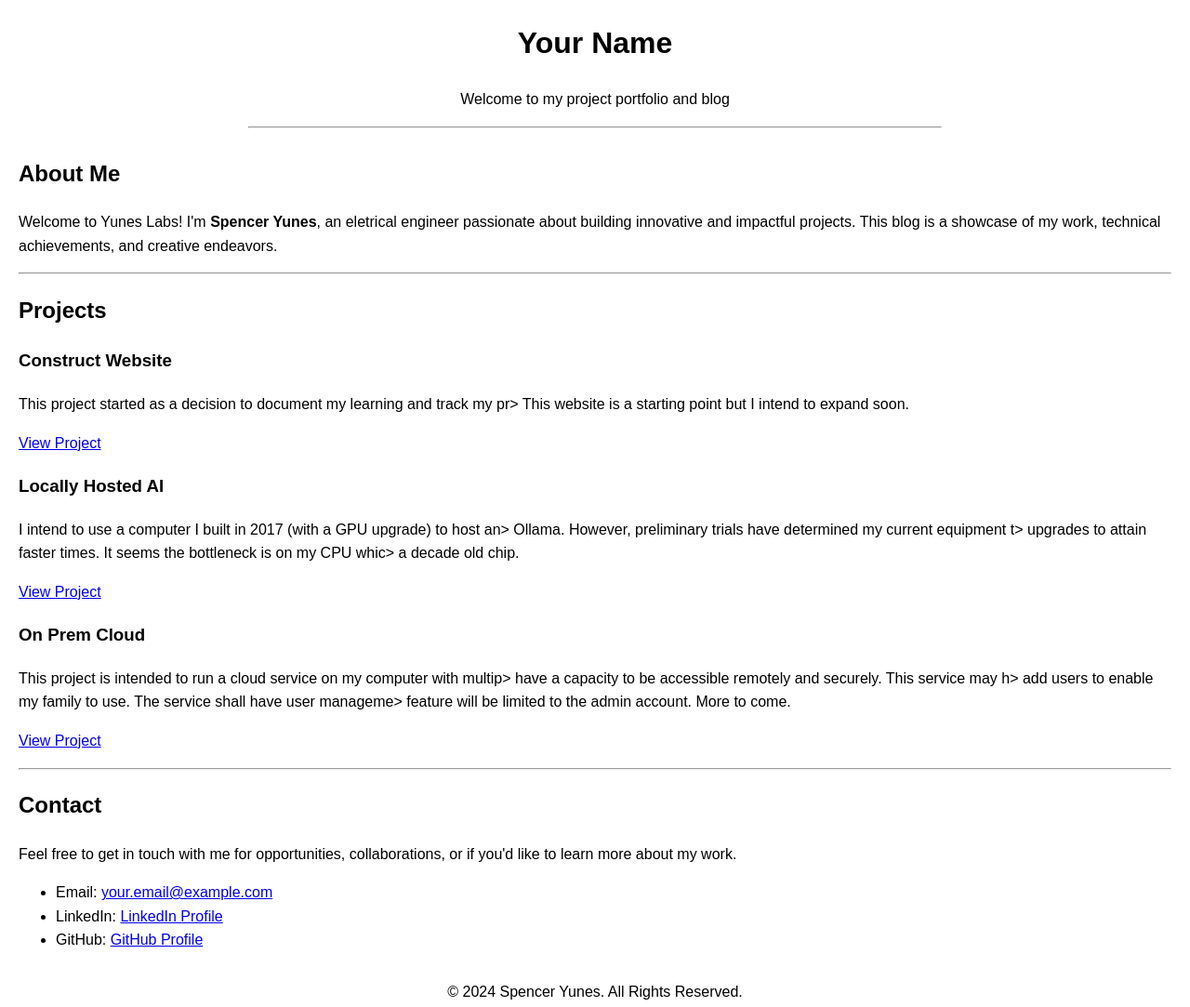
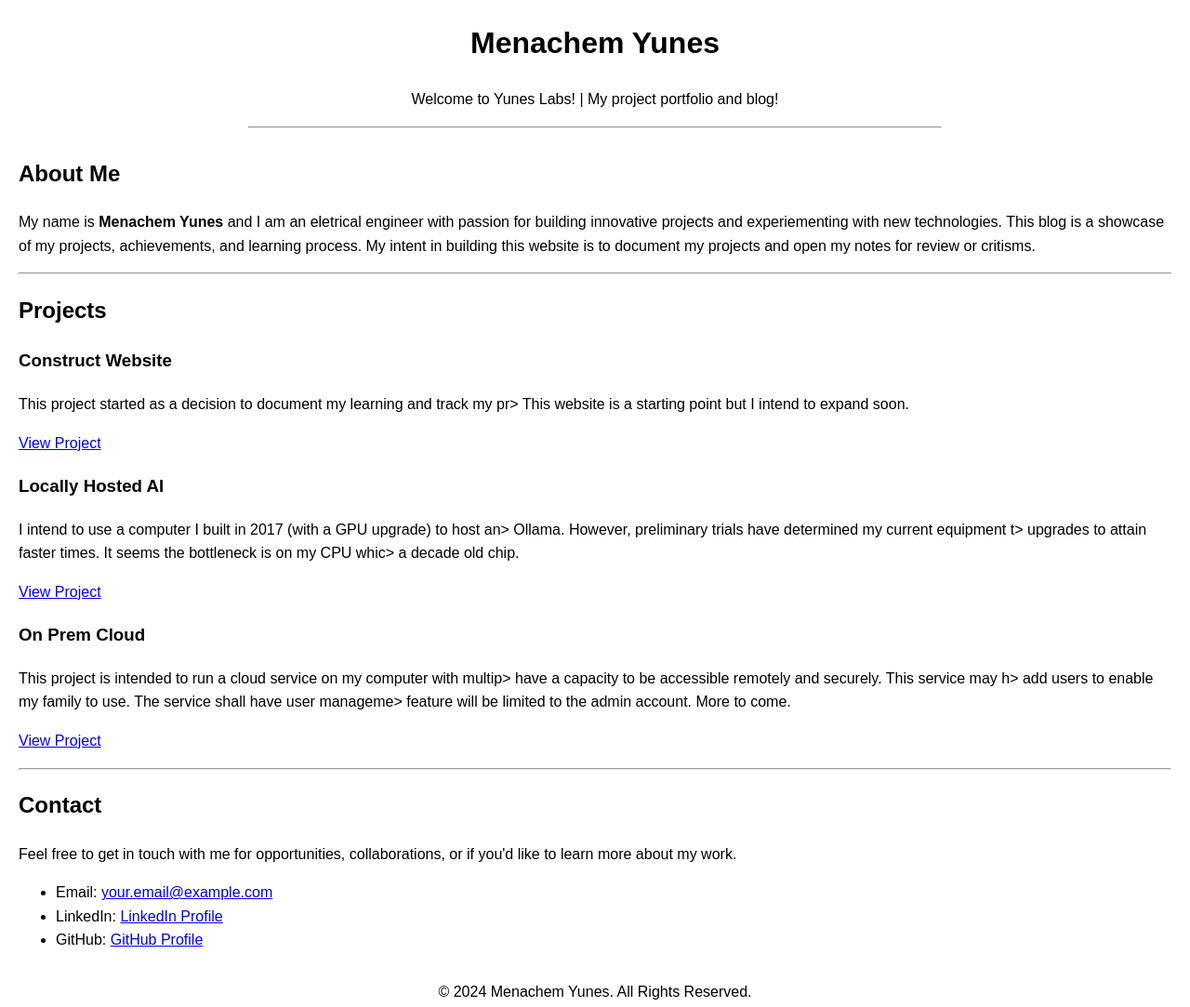
Before and after one commit to theNach0/YunesLabs, a plain HTML site: page index.html in a window 1280 px wide. Shown: the whole page at 93% size. Drawn offline with Linux system fonts and the light colour scheme.

Commit message:
More minor edits

```diff
--- a/index.html
+++ b/index.html
@@ -4,14 +4,14 @@
     <meta charset="UTF-8">
     <meta name="viewport" content="width=device-width, initial-scale=1.0">
     <meta name="description" content="Professional blog showcasing my projects and work.">
-    <title>Spencer Yunes - Projects Portfolio</title>
+    <title>Menachem Yunes - Projects Portfolio</title>
 </head>
 <body style="font-family: Arial, sans-serif; margin: 20px; line-height: 1.6;">
 
     <!-- Header Section -->
     <header style="text-align: center; margin-bottom: 30px;">
-        <h1>Your Name</h1>
-        <p>Welcome to my project portfolio and blog</p>
+        <h1>Menachem Yunes</h1>
+        <p>Welcome to Yunes Labs! | My project portfolio and blog!</p>
         <hr style="width: 60%;">
     </header>
 
@@ -19,9 +19,13 @@
     <section>
         <h2>About Me</h2>
         <p>
-            Welcome to Yunes Labs! I'm <strong>Spencer Yunes</strong>, an eletrical engineer
-            passionate about building innovative and impactful projects. This blog is a showcase
-            of my work, technical achievements, and creative endeavors.
+            My name is <strong>Menachem Yunes</strong> and I am an eletrical engineer with
+            passion for building innovative projects and experiementing with new technologies.
+            This blog is a showcase of my projects, achievements, and learning process.
+
+            My intent in building this website is to document my projects and open my
+            notes for review or critisms.
+
         </p>
     </section>
 
@@ -86,7 +90,7 @@
     </section>
 
     <footer style="text-align: center; margin-top: 30px;">
-        <p>&copy; 2024 Spencer Yunes. All Rights Reserved.</p>
+        <p>&copy; 2024 Menachem Yunes. All Rights Reserved.</p>
     </footer>
 
 </body>
```
